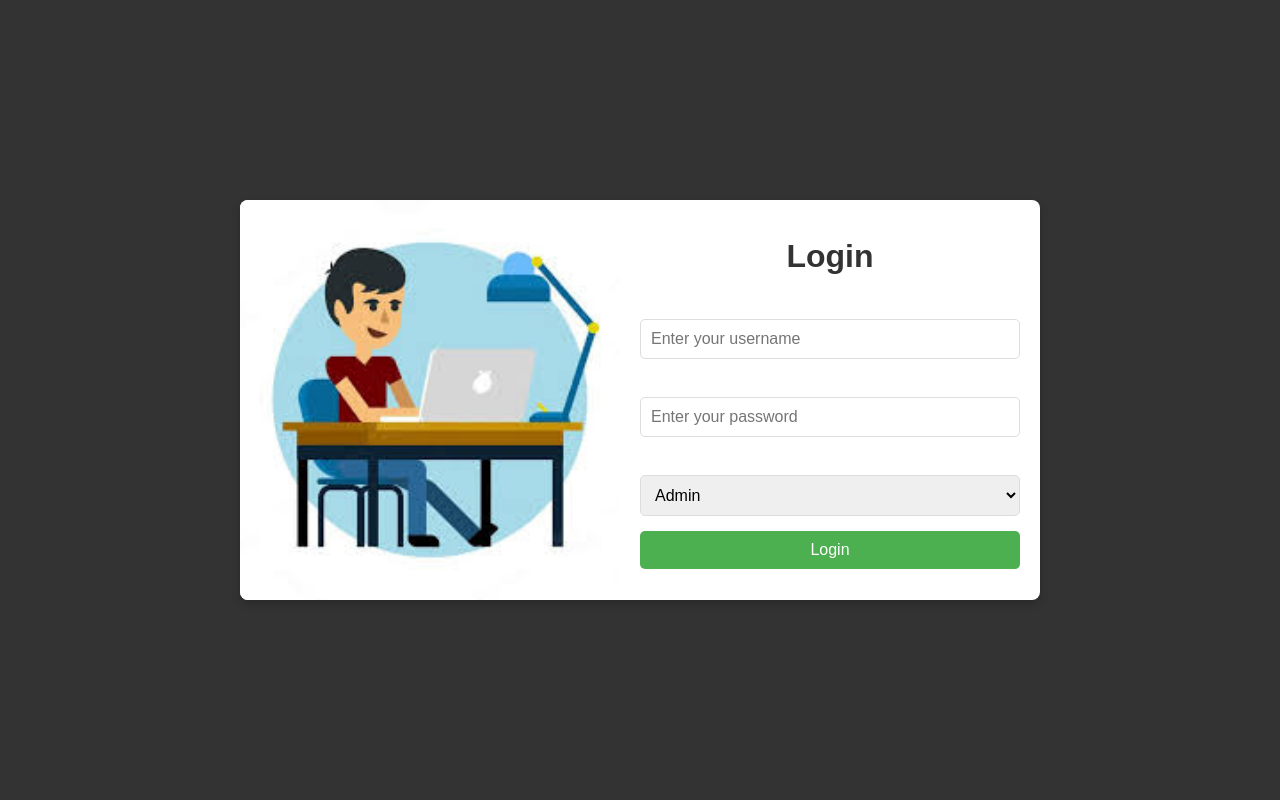
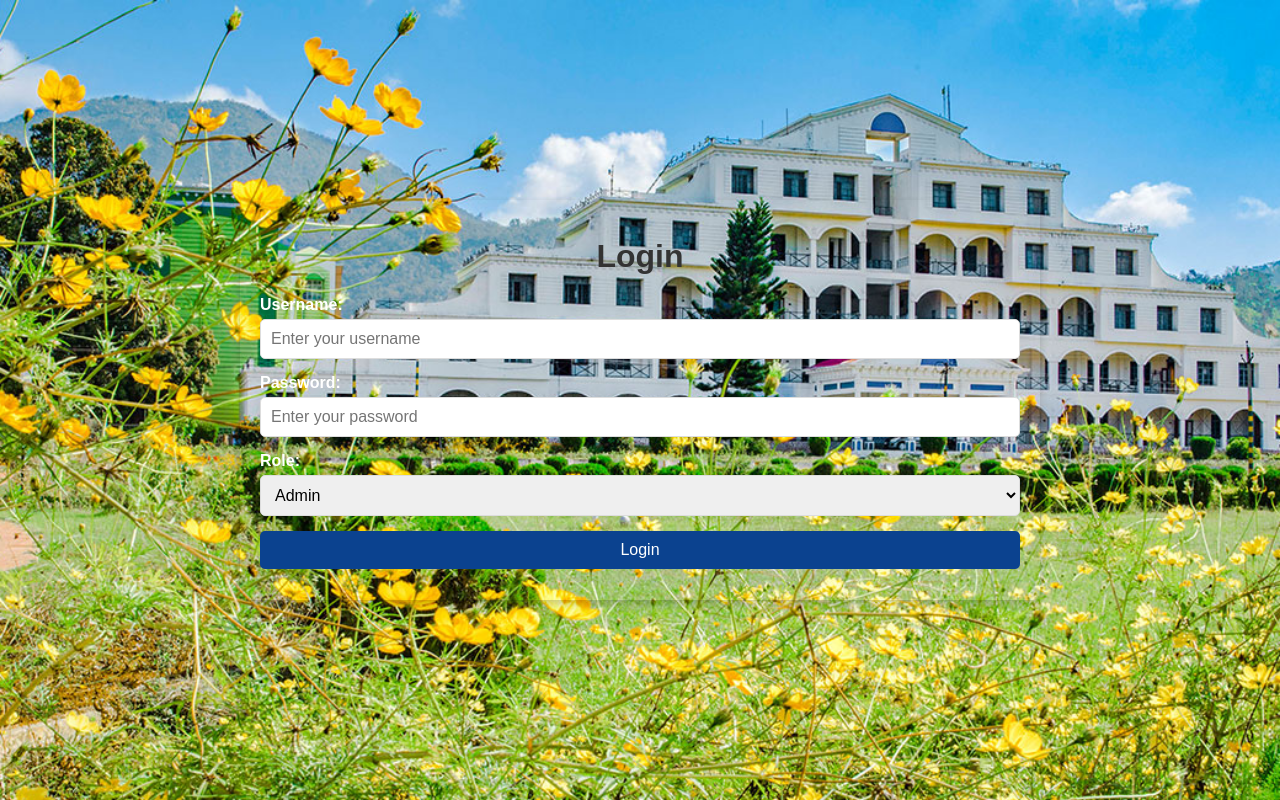
Before and after one commit to Himanshusingh777/Exam_minor_pr, a Flask app: page /login in a window 1280 px wide. Run offline with Flask 3, Linux system fonts and the light colour scheme.

Commit message:
login.html

```diff
--- a/templates/login.html
+++ b/templates/login.html
@@ -14,6 +14,8 @@
             justify-content: center;
             align-items: center;
             height: 100vh;
+            background: url('{{ url_for("static", filename="images/bg.jpg") }}') no-repeat center center/cover;
+
             background-color: #333; /* Dark background */
             color: white; /* Contrast text */
         }
@@ -22,7 +24,7 @@
         .card {
             display: flex;
             flex-direction: row;
-            background: white;
+            background: transparent:white;
             border-radius: 8px;
             box-shadow: 0 4px 8px rgba(0, 0, 0, 0.2);
             overflow: hidden;
@@ -33,7 +35,7 @@
 
         /* Left side with image */
         .card-image {
-            flex: 1;
+            flex: 0;
             position: relative;
             background: url('{{ url_for('static', filename='images/sign.jpeg') }}') center/cover no-repeat;
         }
@@ -88,14 +90,14 @@
         }
 
         button {
-            background-color: #4CAF50;
+            background-color:rgb(11, 66, 143);
             color: white;
             border: none;
             cursor: pointer;
         }
 
         button:hover {
-            background-color: #45a049;
+            background-color:rgb(199, 18, 18);
         }
 
         .flash-message {
```
